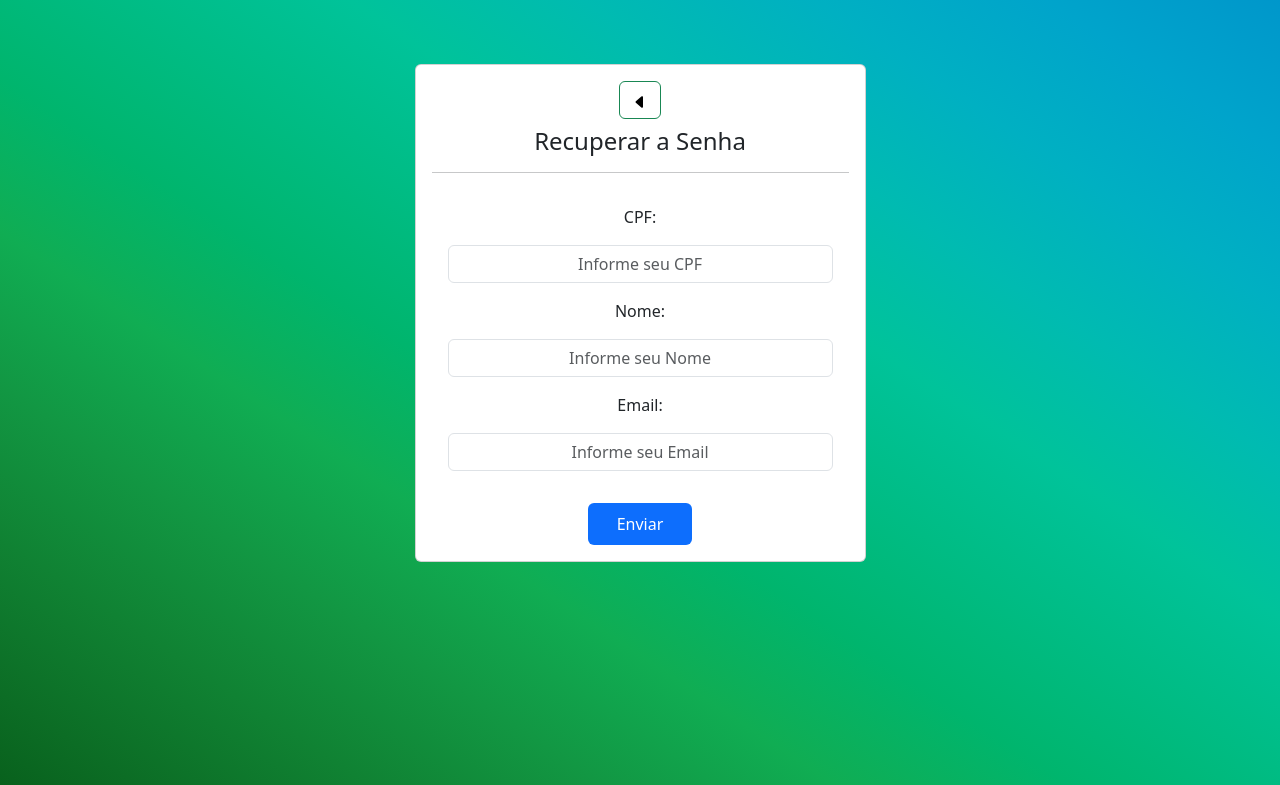
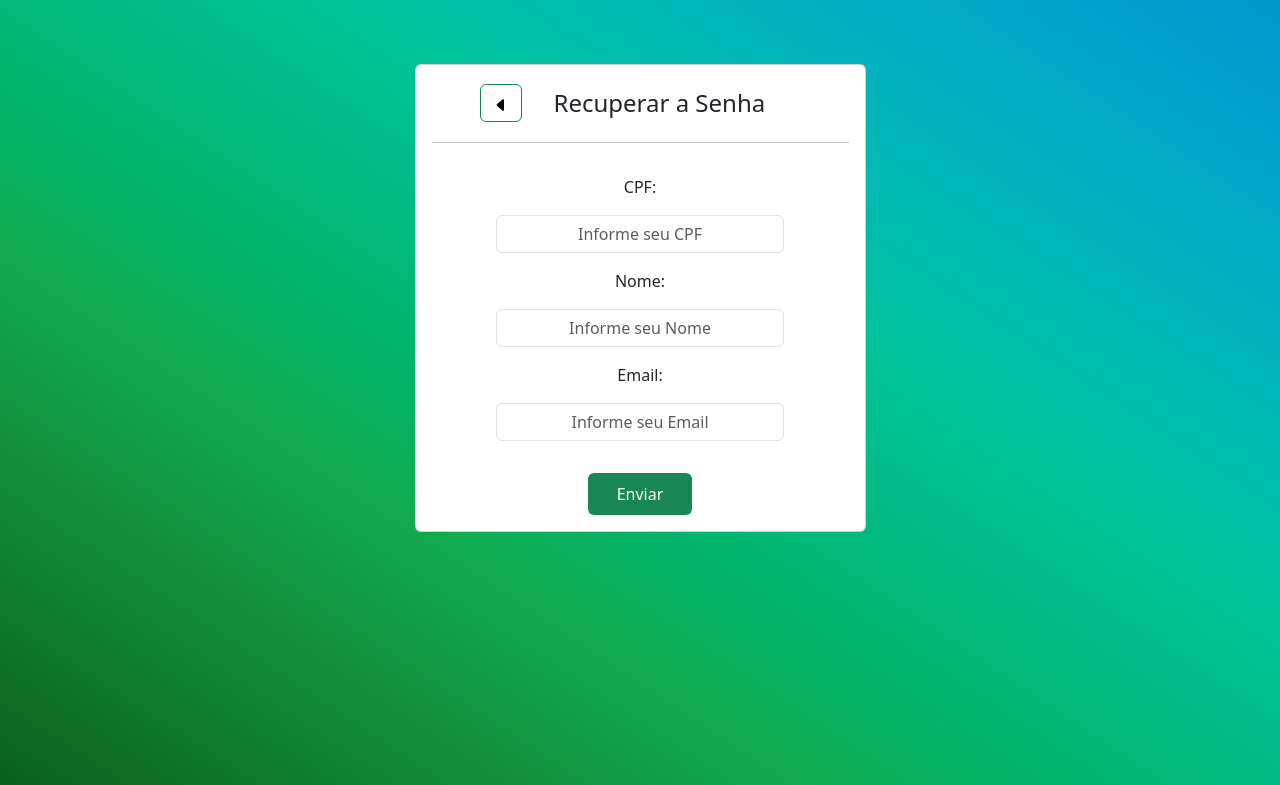
Before and after one commit to lilydias24/AMS_INFO31, a PHP site: page /Login/recuperar_senha.php in a window 1280 px wide. Shown: the top 785 px of the page. Run offline with PHP 8.4, Linux system fonts and the light colour scheme; some libraries are stand-ins or nearby versions.

Commit message:
Atualizações para Defesa Final

```diff
--- a/Login/login.css
+++ b/Login/login.css
@@ -3,6 +3,7 @@
     background: linear-gradient(to left top, #065917, #0c6d25, #108233, #129743, #10ad53, #00b56d, #00bc84, #00c39a, #00bbb1, #00b0c2, #00a4cb, #0097cb);    display: flex;
     align-items: center;
     justify-content: center;
+    font-family: Helvetica;
 }
 .login-card {
     width: 450px;
@@ -103,7 +104,7 @@
     transition: scale 0.2 ease;
     text-decoration: none;
     letter-spacing: 3px;
-    margin-top: 15px;
+    margin-top: 10px;
 }
 .action_btn:hover {
     scale: 1.5rem;
--- a/Login/recuperar_senha.php
+++ b/Login/recuperar_senha.php
@@ -85,27 +85,27 @@ background-size:cover; background-repeat: no-repeat; min-height: 100vh;">
     <div class="row justify-content-center">
         <div class="col-md-5">
             <div class="card p-3 mt-3">
-                <div class="text-center">
-                    <button type="button" class="btn btn-outline-success"><a href="login.php" class="text-decoration-none text-black" aria-current="page">
+                <div class="text-center d-flex align-items-center">
+                    <button type="button" class="btn btn-outline-success ms-5 me-3"><a href="login.php" class="text-decoration-none text-black" aria-current="page">
                     <svg xmlns="http://www.w3.org/2000/svg" width="16" height="16" fill="currentColor" class="bi bi-caret-left-fill" viewBox="0 0 16 16"><path d="m3.86 8.753 5.482 4.796c.646.566 1.658.106 1.658-.753V3.204a1 1 0 0 0-1.659-.753l-5.48 4.796a1 1 0 0 0 0 1.506z"/>
                     </svg></a></button>
-                    <h4 class="mt-2">Recuperar a Senha</h4>
-                    <hr>
+                    <h4 class="mt-2 ms-3">Recuperar a Senha</h4>
                 </div>
+                <hr>
                 <form class="card-form text-center" method="POST" action="<?= $_SERVER['PHP_SELF']; ?>">
                     <div class="form-group m-3">
                         <label class="form-label">CPF:</label>
-                        <input class="form-control mx-auto text-center mt-2" type="text" name="CPF" id="CPF" placeholder="Informe seu CPF" required>
+                        <input class="form-control mx-auto text-center mt-2 w-75" type="text" name="CPF" id="CPF" placeholder="Informe seu CPF" required>
                     </div>
                     <div class="form-group m-3">
                         <label class="form-label">Nome:</label>
-                        <input class="form-control mx-auto text-center mt-2" type="text" name="nome" placeholder="Informe seu Nome" required>
+                        <input class="form-control mx-auto text-center mt-2 w-75" type="text" name="nome" placeholder="Informe seu Nome" required>
                     </div>
                     <div class="form-group m-3">
                         <label class="form-label">Email:</label>
-                        <input class="form-control mx-auto text-center mt-2" type="text" name="email" placeholder="Informe seu Email" required>
+                        <input class="form-control mx-auto text-center mt-2 w-75" type="text" name="email" placeholder="Informe seu Email" required>
                     </div>
-                    <button class="btn text-bg-primary mt-3 p-2 w-25" type="submit" name="recuperar">Enviar</button>
+                    <button class="btn text-bg-success mt-3 p-2 w-25" type="submit" name="recuperar">Enviar</button>
                 </form>
             </div>
         </div>
```
Also changed, not shown: README.md.
